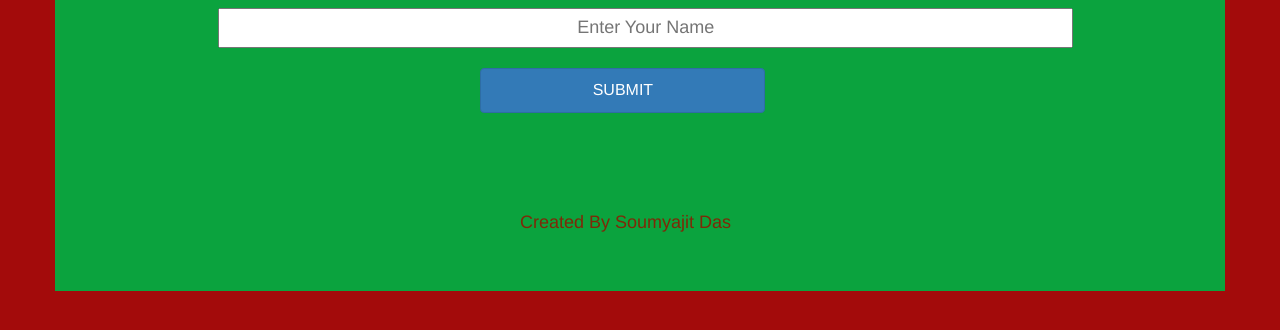
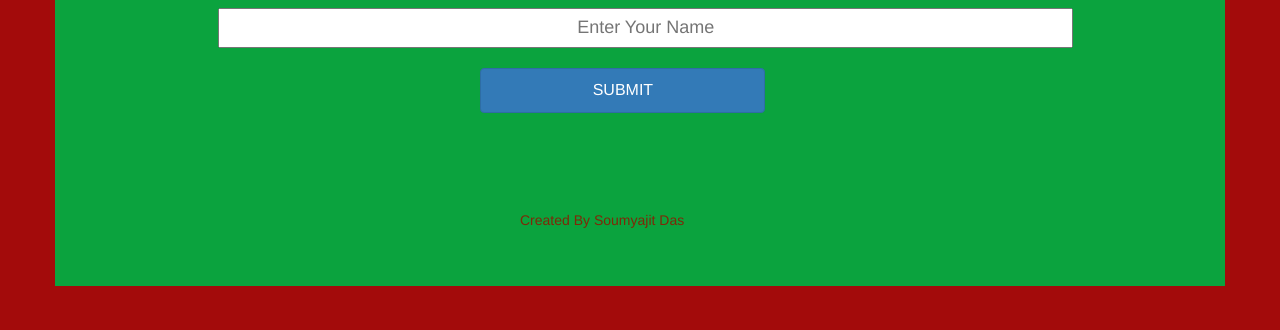
Before and after one commit to Soumyajit7615/TodoListApp, a plain HTML site: page index.html in a window 1280 px wide. Shown: the part 242-572 px from the top of the page. Drawn offline with nearby package versions, Linux system fonts and the light colour scheme.

Commit message:
add name with h5 in index.html

```diff
--- a/index.html
+++ b/index.html
@@ -17,7 +17,7 @@
 
         <input type="text" id="personName" placeholder="Enter Your Name">
         <button type="submit" class="btn btn-primary btn-center" id="addName" onclick="addName()">SUBMIT</button>
-        <h4 style="font-weight:20px; color:rgb(126, 41, 8); margin-top:100px; margin-left: 450px;">Created By Soumyajit Das</h4>
+        <h5 style="font-weight:20px; color:rgb(126, 41, 8); margin-top:100px; margin-left: 450px;">Created By Soumyajit Das</h5>
 
     </div>
     <script>
```
